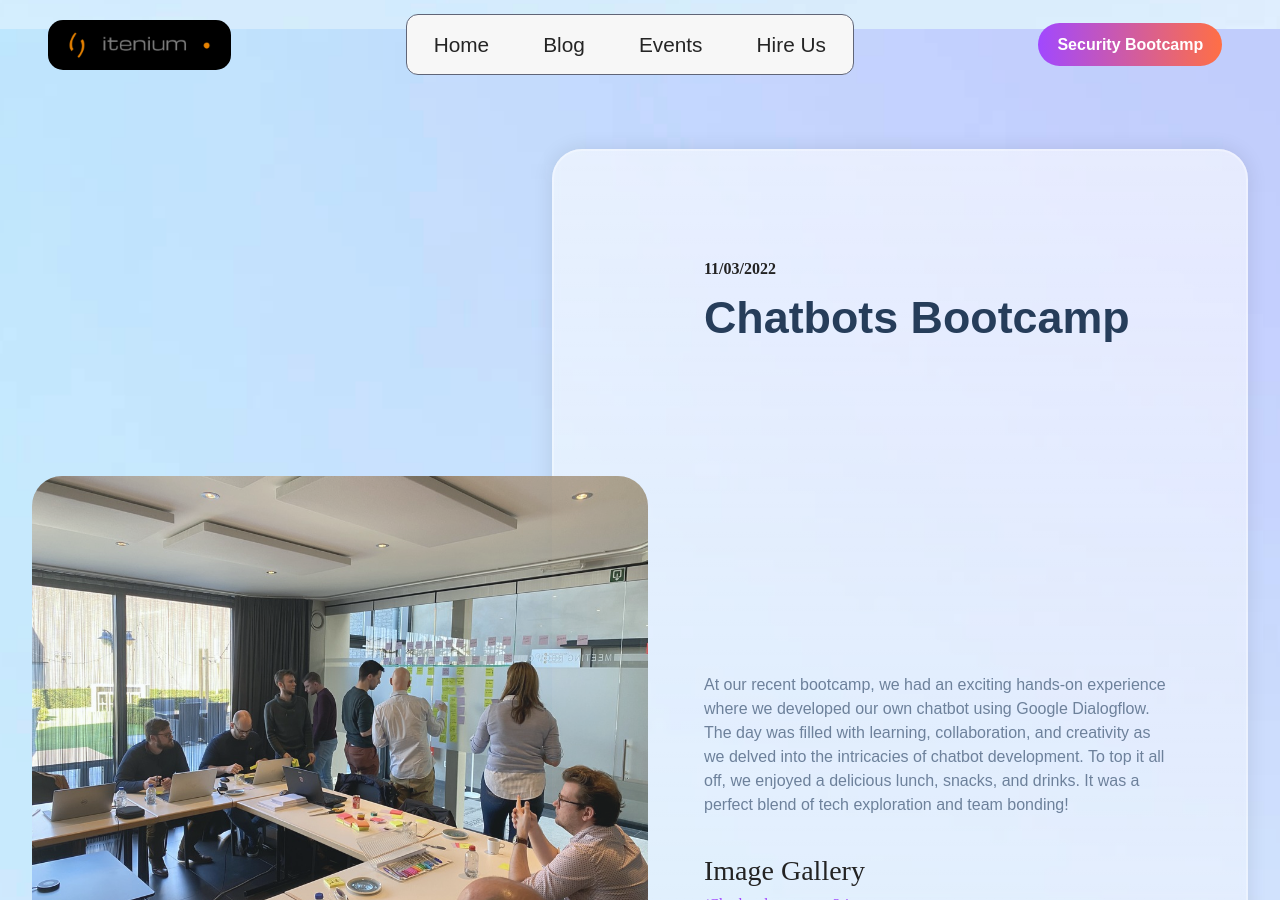
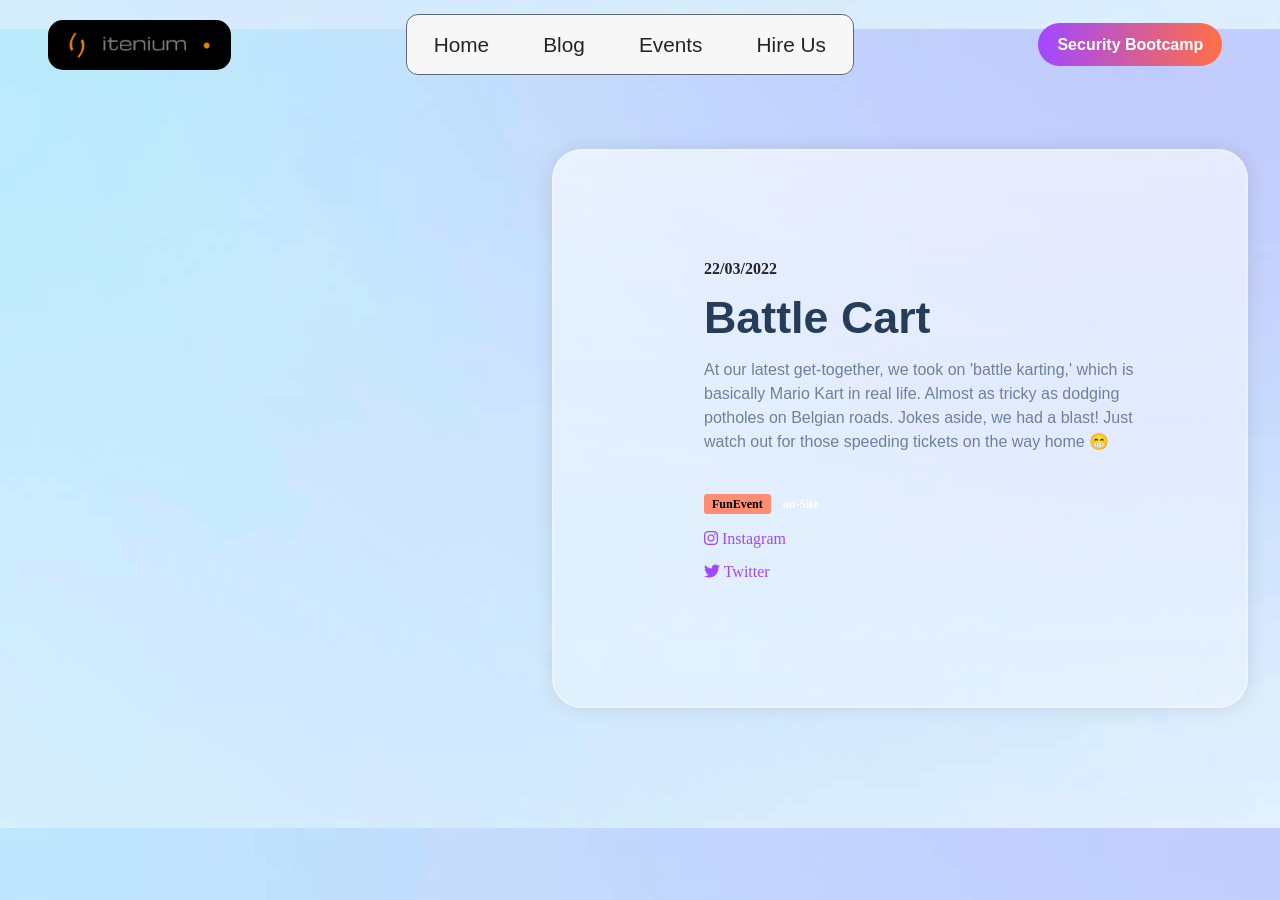
Before and after one commit to itenium-be/Competence-Center, a Jekyll site: the page built from pages/events.html, in a window 1280 px wide and 900 px high, scrolled down 69476 px. Built offline with Jekyll 4.4.1, drawn with Linux system fonts in a browser that asks for light colours; some web fonts are replaced.

Commit message:
Added the event Battle Cart

```diff
--- a/_data/events.yml
+++ b/_data/events.yml
@@ -1466,6 +1466,40 @@
   githubUrl: "https://github.com/itenium-be/Architecture-KickOff"
 
 
+- name: "Battle Cart"
+  date: 2022-03-22
+  track: "FunEvent"
+  summary: >
+       At our latest get-together, we took on 'battle karting,'
+       which is basically Mario Kart in real life. Almost as
+       tricky as dodging potholes on Belgian roads. Jokes aside,
+       we had a blast! Just watch out for those speeding tickets
+       on the way home 😁
+  level: Introduction
+  type: ["on-Site"]
+  duration: "2h"
+  image: ""
+  instagram: "https://www.instagram.com/p/CamC_sOrgJr"
+  twitter: "https://x.com/itenium_be/status/1498935932938031106?s=20"
+
+
+
+
+
+
+
+
+
+
+
+
+
+
+
+
+
+
+
 - name: "Chatbots Bootcamp"
   date: 2022-03-11
   track: "Bootcamp"
```
